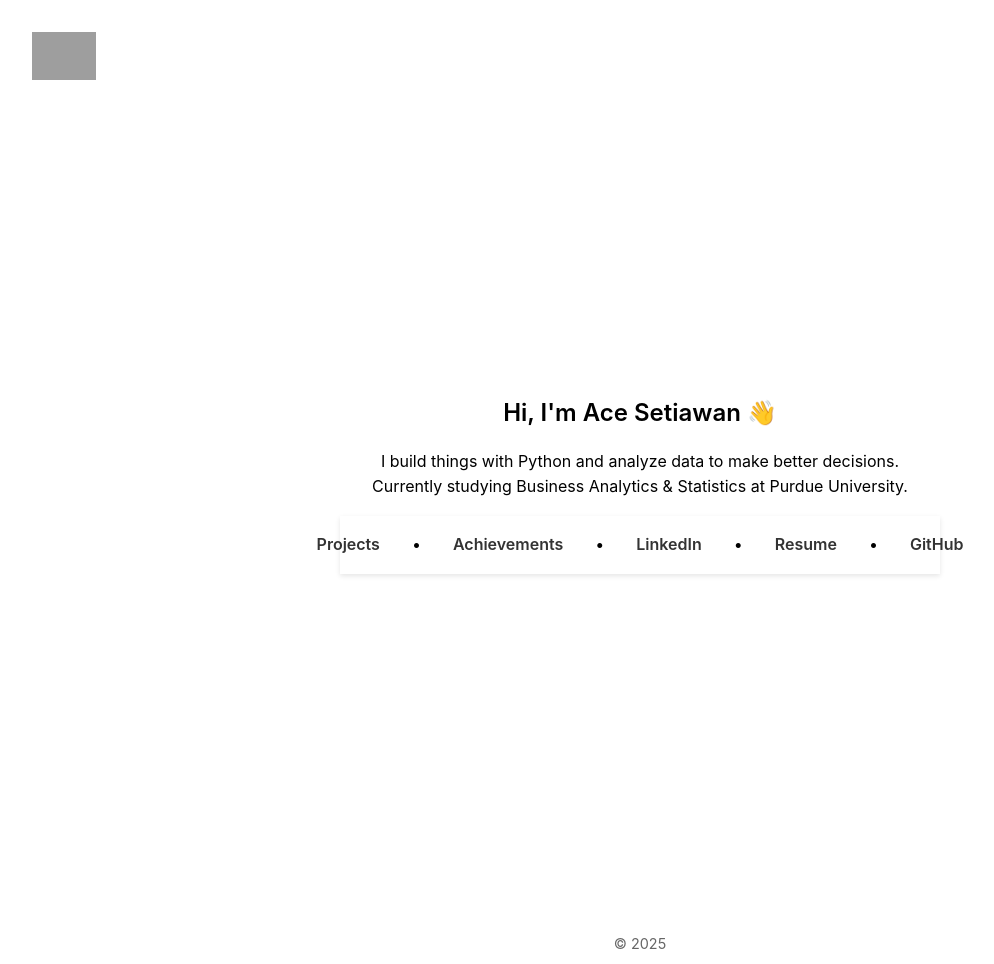
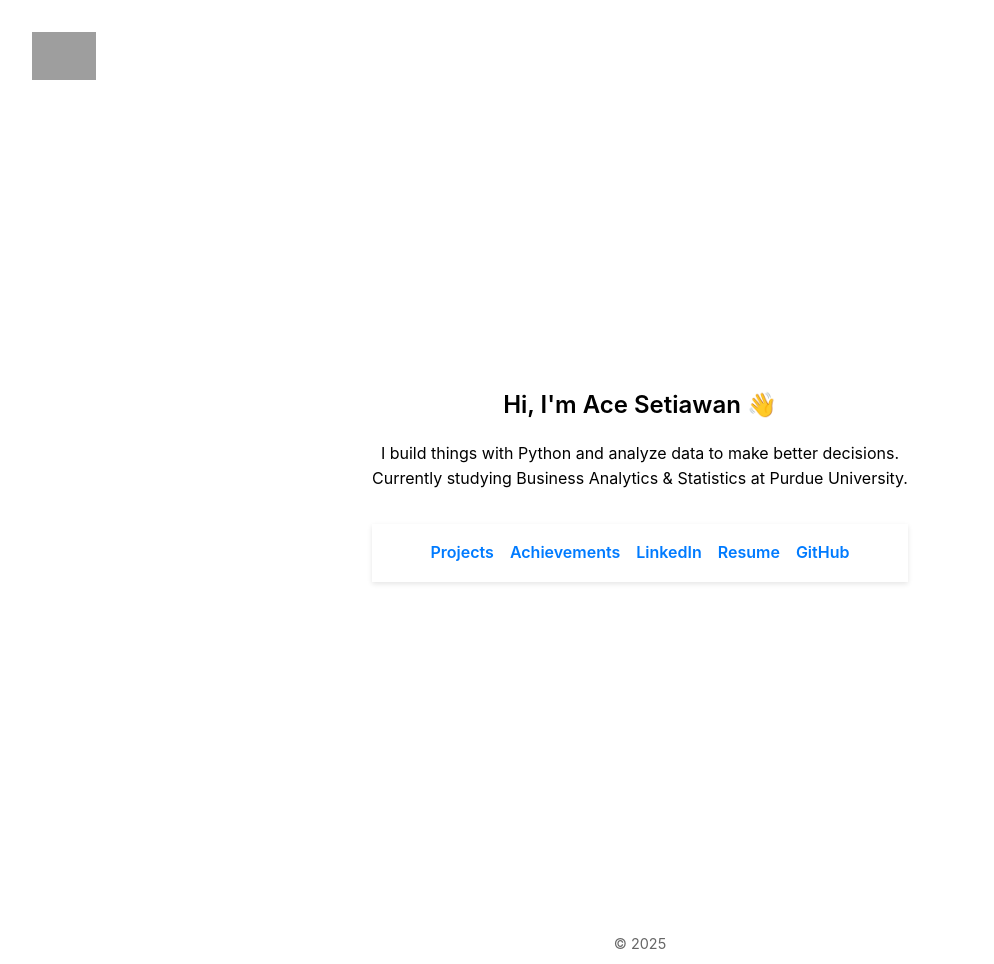
Before and after one commit to acepocalypse/acepocalypse.github.io, a Jekyll site: the page built from index.html, in a window 1280 px wide. Shown: the whole page, without its empty margins (0-994 px from the left). Built offline with Jekyll 4.4.1, drawn with Linux system fonts in a browser that asks for light colours; grey boxes are pictures that could not be loaded.

Commit message:
Refactor homepage links: update styling and structure for better layout and responsiveness

```diff
--- a/assets/css/style.css
+++ b/assets/css/style.css
@@ -144,6 +144,26 @@
   background: white;
 }
 
+.homepage-links {
+  display: flex;
+  flex-wrap: wrap;
+  justify-content: center;
+  gap: 1rem;
+  margin-top: 2rem;
+}
+
+.homepage-links a {
+  text-decoration: none;
+  font-weight: 600;
+  color: #007bff;
+  transition: color 0.2s ease;
+}
+
+.homepage-links a:hover {
+  color: #0056b3;
+}
+
+
 /* MOBILE TWEAKS */
 @media (max-width: 600px) {
   body {
--- a/index.html
+++ b/index.html
@@ -11,12 +11,12 @@
       Currently studying Business Analytics & Statistics at Purdue University.
     </p>
 
-    <nav class="links" style="margin-top: 1rem;">
-      <a href="/projects">Projects</a> •
-      <a href="/achievements">Achievements</a> •
-      <a href="https://linkedin.com/in/akmalset" target="_blank">LinkedIn</a> •
-      <a href="/assets/pdf/Setiawan,%20Ace%20Resume.pdf" target="_blank">Resume</a> •
-      <a href="https://github.com/acepocalypse" target="_blank">GitHub</a>
+    <nav class="homepage-links">
+        <a href="/projects">Projects</a>
+        <a href="/achievements">Achievements</a>
+        <a href="https://linkedin.com/in/akmalset" target="_blank">LinkedIn</a>
+        <a href="/assets/pdf/Setiawan,%20Ace%20Resume.pdf" target="_blank">Resume</a>
+        <a href="https://github.com/acepocalypse" target="_blank">GitHub</a>
     </nav>
   </section>
 </div>
```
